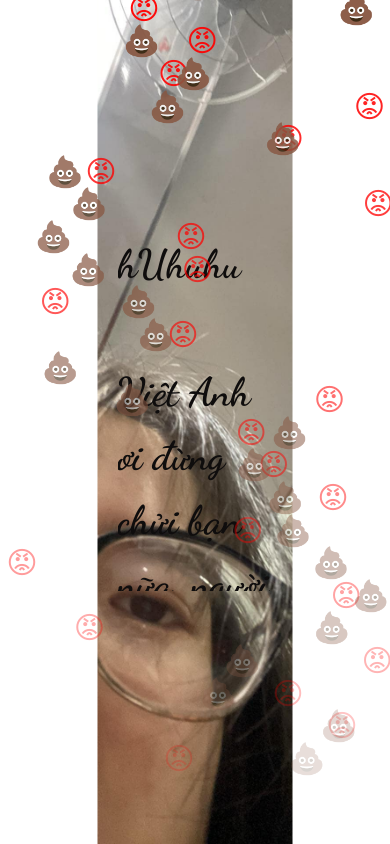
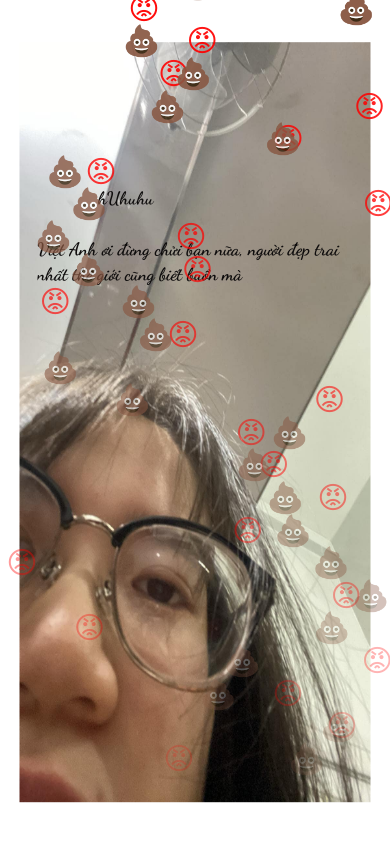
Before and after one commit to qxh1145/troll, a plain HTML site: page index.html in a window 390 px wide. Drawn offline with Linux system fonts and the light colour scheme.

Commit message:
Update style.css

```diff
--- a/css/style.css
+++ b/css/style.css
@@ -82,3 +82,25 @@ body, html {
 #heartBeat {
   display: none; /* Xóa hiệu ứng trái tim đập */
 }
+@media (max-width: 768px) {
+  body, html {
+      font-size: 16px; /* Giảm kích thước chữ cho các thiết bị nhỏ */
+  }
+
+  #letterContainer {
+      width: 90%;
+      height: 90%;
+      background-size: 100% 100%; /* Phủ ảnh nền đầy màn hình */
+  }
+
+  #letterContent {
+      top: 10%;
+      left: 5%;
+      width: 90%;
+      height: 80%;
+      font-size: 18px; /* Giảm kích thước font cho điện thoại */
+      line-height: 1.4;
+  }
+
+
+}
```
